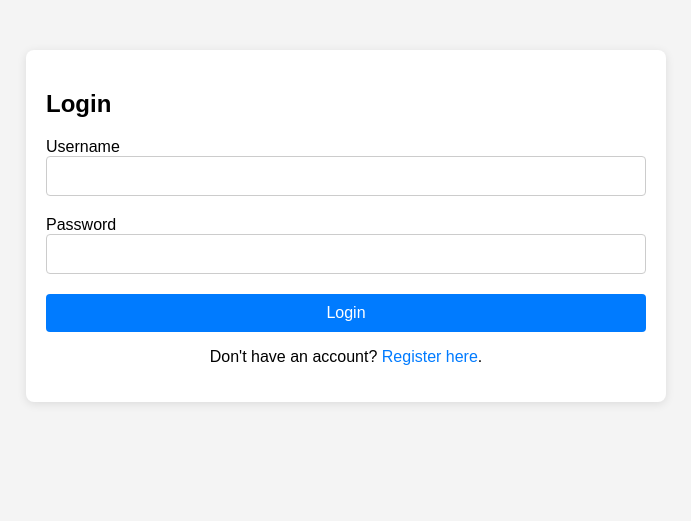
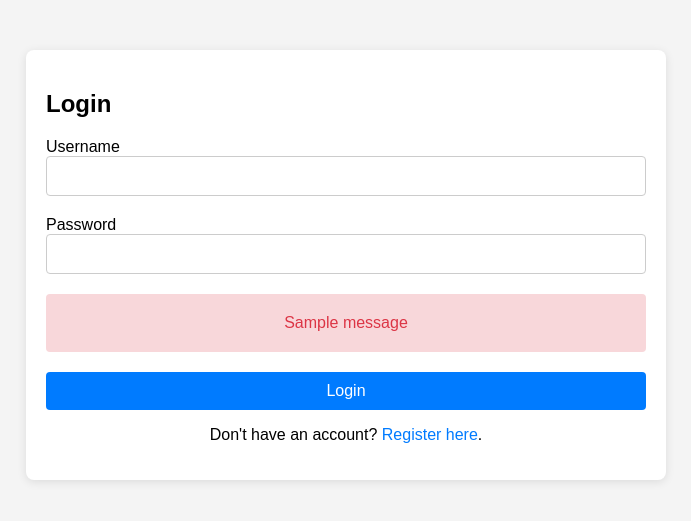
Before and after one commit to vigneshs-dev/Q-Vote, a Flask app: page /login in a window 1280 px wide. Shown: the top 521 px of the page, without its empty margins (294-985 px from the left). Run offline with Flask 3, Linux system fonts and the light colour scheme; one stand-in notice (Sample message) is shown.

Commit message:
added error messages to login page

```diff
--- a/src/app.py
+++ b/src/app.py
@@ -179,7 +179,7 @@ def login():
 
         if user is None:
             flash("User not found. Please register first.", 'error')
-            return redirect(url_for('register'))
+            return redirect(url_for('login'))
 
         if user and check_password_hash(user['password'], password):
             session['user_id'] = user['id']
--- a/src/static/style.css
+++ b/src/static/style.css
@@ -148,3 +148,16 @@ a {
 a:hover {
     text-decoration: underline;
 }
+
+/* Error message styles */
+.error-container {
+    background-color: #f8d7da;
+    border-radius: 4px;
+    margin-bottom: 20px;
+}
+
+.error-message {
+    color: #dc3545;
+    text-align: center;
+    padding: 20px;
+}
--- a/src/templates/login.html
+++ b/src/templates/login.html
@@ -15,7 +15,15 @@
 
             <label for="password">Password</label>
             <input type="password" name="password" class="input-field" required>
-
+            {% with messages = get_flashed_messages(with_categories=true) %}
+                {% if messages %}
+                    {% for category, message in messages %}
+                        <div class="error-container">
+                            <div class="error-message">{{ message }}</div>
+                        </div>
+                    {% endfor %}
+                {% endif %}
+            {% endwith %}
             <button type="submit" class="btn-submit">Login</button>
         </form>
         <p>Don't have an account? <a href="/register">Register here</a>.</p>
```
Also changed, not shown: src/votes.db.
